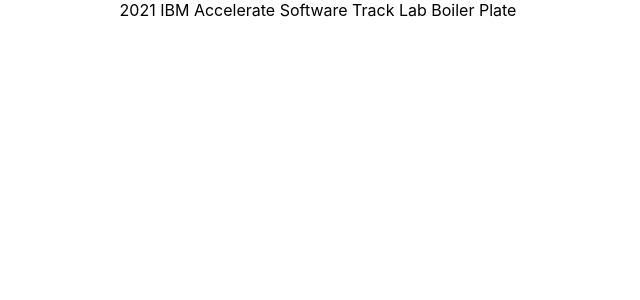
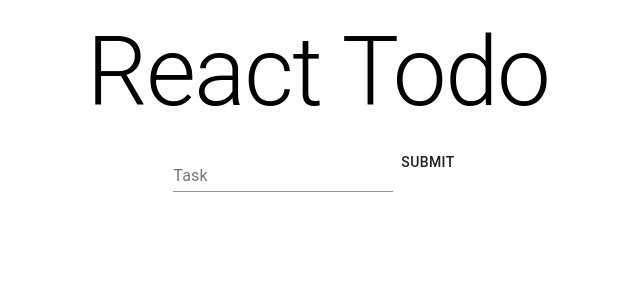
Before and after one commit to 2021-IBM-Accelerate-SW-Track/lab-1-team-14, a React (Create React App) app: page / in a window 1280 px wide. Shown: the top 300 px of the page, without its empty margins (322-962 px from the left). Built offline with nearby package versions, Linux system fonts and the light colour scheme.

Commit message:
Initial push

```diff
--- a/package.json
+++ b/package.json
@@ -4,12 +4,14 @@
   "private": true,
   "dependencies": {
     "@material-ui/core": "^4.11.4",
+    "@material-ui/icons": "^4.11.2",
     "@testing-library/jest-dom": "^5.12.0",
     "@testing-library/react": "^11.2.6",
     "@testing-library/user-event": "^12.8.3",
     "react": "^17.0.2",
     "react-dom": "^17.0.2",
     "react-scripts": "4.0.3",
+    "uuid": "^8.3.2",
     "web-vitals": "^1.1.2"
   },
   "scripts": {
--- a/src/App.js
+++ b/src/App.js
@@ -1,10 +1,61 @@
+import Typography from "@material-ui/core/Typography"
 import Header from "./component/header"
 import './App.css';
+import React, { useEffect, useState } from "react";
+import TodoForm from "./component/TodoForm";
+import TodoList from "./component/TodoList";
+
+
+// const [state, seState] = useState([]);
+const LOCAL_STORAGE_KEY = "react-todo-list-todos";
 
 function App() {
+  const [todos, setTodos] = useState([]);
+
+  useEffect(() => {
+    const storageTodos = JSON.parse(localStorage.getItem(LOCAL_STORAGE_KEY));
+    if(storageTodos){
+      setTodos(storageTodos);
+    }
+  }, []);
+
+  useEffect(() => {
+    localStorage.setItem(LOCAL_STORAGE_KEY, JSON.stringify(todos));
+  }, [todos]);
+
+  function addTodo(todo) {
+    setTodos([todo, ...todos]);
+  }
+
+
+  function toggleComplete(id){
+    setTodos(
+      todos.map(todo => {
+        if(todo.id === id) {
+          return {
+            ...todo,
+            completed: !todo.completed
+          };
+        }
+        return todo;
+      })
+    );
+  }
+
+
+  function removeTodo(id) {
+    setTodos(todos.filter(todo => todo.id !== id));
+  }
+
+
   return (
     <div className="App">
-    <Header/>
+        <Typography variant="h1" style={{padding: 16}}>React Todo</Typography>
+        <TodoForm addTodo={addTodo}/>
+        <TodoList
+          todos={todos}
+          toggleComplete={toggleComplete}
+          removeTodo={removeTodo}/>
     </div>
   );
 }
--- /dev/null
+++ b/src/component/Todo.js
@@ -0,0 +1,31 @@
+import {Checkbox, IconButton, ListItem, Typography} from "@material-ui/core";
+import CloseIcon from "@material-ui/icons/Close";
+import React from "react";
+
+function Todo({ todo, toggleComplete, removeTodo }) {
+
+    function handleCheckboxClick(){
+        toggleComplete(todo.id);
+    }
+
+    function handleRemoveClick(){
+        removeTodo(todo.id);
+    }
+
+    return (
+        <ListItem style={{ display:"flex" }}>
+            <Checkbox checked={todo.completed} type="checkbox" onClick={handleCheckboxClick}/>
+            <Typography
+                variant="body1"
+                style = {{
+                textDecoration: todo.completed ? "line-through" : null
+                }}>{todo.task}
+            </Typography>
+            <IconButton onClick={handleRemoveClick}>
+                <CloseIcon/>
+            </IconButton>
+        </ListItem>
+    );
+}
+
+export default Todo;
--- /dev/null
+++ b/src/component/TodoForm.js
@@ -0,0 +1,43 @@
+import {Button, TextField} from "@material-ui/core"
+import React, { useState } from "react";
+import {v4 as uuid} from 'uuid'
+import { unmountComponentAtNode } from "react-dom";
+
+
+
+function TodoForm({ addTodo }) {
+    const [todo, setTodo] = useState({
+        id: "",
+        task: "",
+        completed: false
+    });
+
+    function handleTaskInputChange(e) {
+        setTodo({...todo, task: e.target.value});
+    }
+
+    function handleSubmit(e) {
+        e.preventDefault();
+        if(todo.task.trim()) {
+            addTodo({...todo, id: uuid.v4});
+
+            //rest task input
+            setTodo({...todo, task: ""});
+        }
+    }
+
+    return (
+        <form onSubmit={handleSubmit}>
+            <TextField
+                label="Task"
+                name = "task"
+                type = "text"
+                value = {todo.task}
+                onChange = {handleTaskInputChange}
+            />
+            <Button type="submit">submit</Button>
+        </form>
+    );
+}
+
+export default TodoForm
--- /dev/null
+++ b/src/component/TodoList.js
@@ -0,0 +1,20 @@
+import {List} from "@material-ui/core";
+import React from "react";
+import Todo from "./Todo";
+
+
+function TodoList({ todos, toggleComplete, removeTodo}) {
+    return(
+        <List>
+            {todos.map(todo => (
+                <Todo
+                    key = {todo.id}
+                    todo = {todo}
+                    toggleComplete = {toggleComplete}
+                    removeTodo = {removeTodo}/>
+            ))}
+        </List>
+    );
+}
+
+export default TodoList
```
